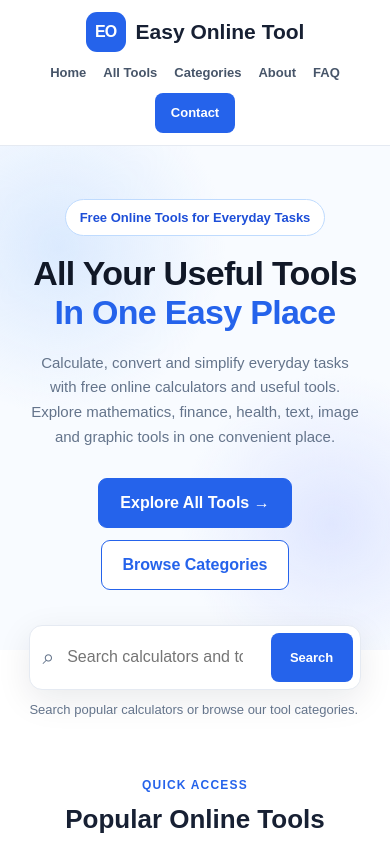
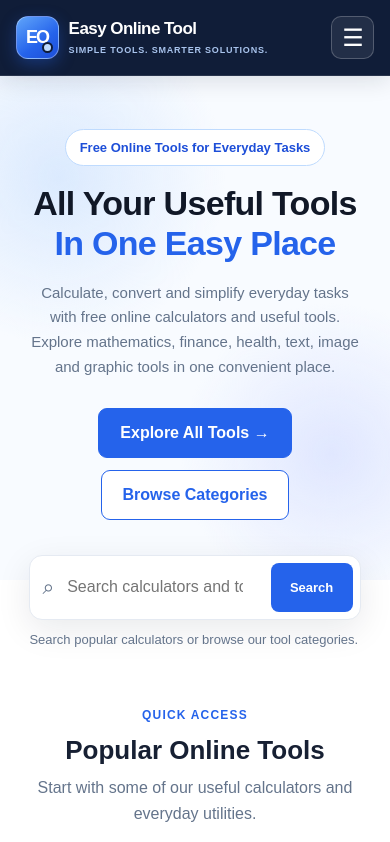
Before and after one commit to EasyOnlineTools/my-tools, a plain HTML site: page index.html in a window 390 px wide. Shown: the top 842 px of the page. Drawn offline with Linux system fonts and the light colour scheme.

Commit message:
Update index.html

```diff
--- a/index.html
+++ b/index.html
@@ -12,7 +12,7 @@
     <title>Easy Online Tool – Free Online Calculators, Text, Image & Graphic Tools</title>
     <meta name="description" content="Use free online calculators, text tools, image tools and graphic utilities for everyday tasks. Explore simple browser-based tools at Easy Online Tool.">
     <meta name="robots" content="index, follow">
-    <meta name="theme-color" content="#ffffff">
+    <meta name="theme-color" content="#101d38">
 
     <link rel="canonical" href="https://easyonlinetools.online/">
 
@@ -54,6 +54,7 @@
             --background: #f8fafc;
             --white: #ffffff;
             --radius: 14px;
+            --header-bg: #101d38;
         }
 
         * {
@@ -62,7 +63,7 @@
 
         html {
             scroll-behavior: smooth;
-            scroll-padding-top: 90px;
+            scroll-padding-top: 100px;
         }
 
         body {
@@ -94,18 +95,19 @@
             margin: 0 auto;
         }
 
-        /* HEADER */
+        /* PREMIUM HEADER */
 
         header {
             position: sticky;
             top: 0;
             z-index: 1000;
-            background: rgba(255,255,255,.97);
-            border-bottom: 1px solid var(--border);
+            background: var(--header-bg);
+            border-bottom: 1px solid rgba(255,255,255,.10);
+            box-shadow: 0 5px 22px rgba(15,23,42,.12);
         }
 
         .header-inner {
-            min-height: 72px;
+            min-height: 82px;
             display: flex;
             align-items: center;
             justify-content: space-between;
@@ -113,56 +115,137 @@
         }
 
         .logo {
-            display: flex;
+            display: inline-flex;
             align-items: center;
-            gap: 10px;
-            color: var(--text);
+            gap: 13px;
+            color: white;
             text-decoration: none;
-            font-size: 21px;
-            font-weight: 800;
-            white-space: nowrap;
+            min-width: 0;
         }
 
         .logo-mark {
+            position: relative;
             display: flex;
             align-items: center;
             justify-content: center;
-            width: 40px;
-            height: 40px;
-            border-radius: 11px;
-            background: var(--primary);
+            flex: 0 0 49px;
+            width: 49px;
+            height: 49px;
+            border: 1px solid rgba(255,255,255,.35);
+            border-radius: 14px;
+            background: linear-gradient(145deg, #60a5fa, #2563eb 60%, #1d4ed8);
             color: white;
-            font-size: 16px;
-            letter-spacing: -1px;
+            font-size: 20px;
+            font-weight: 900;
+            letter-spacing: -1.8px;
+            box-shadow: 0 5px 16px rgba(37,99,235,.35);
+        }
+
+        .logo-mark::after {
+            content: "";
+            position: absolute;
+            right: 5px;
+            bottom: 5px;
+            width: 7px;
+            height: 7px;
+            border: 2px solid #101d38;
+            border-radius: 50%;
+            background: #bfdbfe;
+        }
+
+        .logo-copy {
+            display: flex;
+            flex-direction: column;
+            min-width: 0;
+            line-height: 1.2;
+        }
+
+        .logo-title {
+            color: #ffffff;
+            font-size: 21px;
+            font-weight: 800;
+            letter-spacing: -.55px;
+            white-space: nowrap;
+        }
+
+        .logo-tagline {
+            margin-top: 5px;
+            color: #a9c4ed;
+            font-size: 11px;
+            font-weight: 600;
+            letter-spacing: 1.05px;
+            text-transform: uppercase;
+            white-space: nowrap;
+        }
+
+        .header-right {
+            display: flex;
+            align-items: center;
+            gap: 22px;
         }
 
         nav {
             display: flex;
             align-items: center;
-            gap: 25px;
+            gap: 24px;
         }
 
         nav a {
-            color: #475569;
+            position: relative;
+            color: #d7e2f2;
             font-size: 14px;
             font-weight: 700;
             text-decoration: none;
-        }
-
-        nav a:hover {
-            color: var(--primary);
+            transition: color .2s ease;
+        }
+
+        nav a:not(.nav-button)::after {
+            content: "";
+            position: absolute;
+            left: 0;
+            bottom: -8px;
+            width: 0;
+            height: 2px;
+            border-radius: 2px;
+            background: #60a5fa;
+            transition: width .2s ease;
+        }
+
+        nav a:not(.nav-button):hover {
+            color: white;
+        }
+
+        nav a:not(.nav-button):hover::after {
+            width: 100%;
         }
 
         .nav-button {
-            padding: 9px 16px;
-            border-radius: 8px;
-            background: var(--primary);
+            padding: 10px 17px;
+            border: 1px solid #60a5fa;
+            border-radius: 9px;
+            background: #2563eb;
             color: white;
+            box-shadow: 0 4px 12px rgba(37,99,235,.22);
         }
 
         .nav-button:hover {
-            background: var(--primary-dark);
+            border-color: #93c5fd;
+            background: #1d4ed8;
             color: white;
+        }
+
+        .menu-toggle {
+            display: none;
+            align-items: center;
+            justify-content: center;
+            width: 43px;
+            height: 43px;
+            border: 1px solid rgba(255,255,255,.22);
+            border-radius: 10px;
+            background: rgba(255,255,255,.08);
+            color: white;
+            font-size: 24px;
+            cursor: pointer;
         }
 
         /* HERO */
@@ -776,24 +859,91 @@
             .footer-grid {
                 grid-template-columns: repeat(2, minmax(0, 1fr));
             }
+
+            .header-inner {
+                gap: 15px;
+            }
+
+            nav {
+                gap: 15px;
+            }
+
+            nav a {
+                font-size: 13px;
+            }
         }
 
         @media (max-width: 620px) {
             .header-inner {
+                min-height: 75px;
+                flex-direction: row;
+                justify-content: space-between;
+                gap: 10px;
+                padding: 10px 0;
+            }
+
+            .logo {
+                gap: 10px;
+            }
+
+            .logo-mark {
+                flex-basis: 43px;
+                width: 43px;
+                height: 43px;
+                border-radius: 12px;
+                font-size: 18px;
+            }
+
+            .logo-title {
+                font-size: 17px;
+            }
+
+            .logo-tagline {
+                font-size: 9px;
+                letter-spacing: .8px;
+            }
+
+            .menu-toggle {
+                display: inline-flex;
+            }
+
+            .header-right {
+                position: absolute;
+                top: 100%;
+                left: 0;
+                right: 0;
+                display: none;
+                padding: 12px 4%;
+                border-top: 1px solid rgba(255,255,255,.10);
+                background: #101d38;
+                box-shadow: 0 12px 18px rgba(15,23,42,.16);
+            }
+
+            .header-right.open {
+                display: block;
+            }
+
+            nav {
+                display: flex;
                 flex-direction: column;
-                justify-content: center;
-                gap: 10px;
-                padding: 12px 0;
-            }
-
-            nav {
-                justify-content: center;
-                flex-wrap: wrap;
-                gap: 10px 17px;
+                align-items: stretch;
+                gap: 0;
             }
 
             nav a {
-                font-size: 13px;
+                display: block;
+                padding: 12px 10px;
+                border-bottom: 1px solid rgba(255,255,255,.09);
+                font-size: 14px;
+            }
+
+            nav a:not(.nav-button)::after {
+                display: none;
+            }
+
+            .nav-button {
+                margin-top: 10px;
+                text-align: center;
             }
 
             .hero {
@@ -866,18 +1016,33 @@
     <div class="container header-inner">
 
         <a href="/" class="logo" aria-label="Easy Online Tool homepage">
-            <span class="logo-mark">EO</span>
-            <span>Easy Online Tool</span>
+            <span class="logo-mark" aria-hidden="true">EO</span>
+            <span class="logo-copy">
+                <span class="logo-title">Easy Online Tool</span>
+                <span class="logo-tagline">Simple Tools. Smarter Solutions.</span>
+            </span>
         </a>
 
-        <nav aria-label="Main navigation">
-            <a href="/">Home</a>
-            <a href="/tools.html">All Tools</a>
-            <a href="#categories">Categories</a>
-            <a href="#about">About</a>
-            <a href="#faq">FAQ</a>
-            <a href="/contact.html" class="nav-button">Contact</a>
-        </nav>
+        <button
+            class="menu-toggle"
+            id="menuToggle"
+            type="button"
+            aria-label="Open navigation menu"
+            aria-expanded="false"
+            aria-controls="headerNavigation">
+            ☰
+        </button>
+
+        <div class="header-right" id="headerNavigation">
+            <nav aria-label="Main navigation">
+                <a href="/">Home</a>
+                <a href="/tools.html">All Tools</a>
+                <a href="#categories">Categories</a>
+                <a href="#about">About</a>
+                <a href="#faq">FAQ</a>
+                <a href="/contact.html" class="nav-button">Contact Us</a>
+            </nav>
+        </div>
 
     </div>
 </header>
@@ -1453,6 +1618,55 @@
 
     </div>
 </footer>
+
+<!-- MOBILE NAVIGATION -->
+
+<script>
+(function () {
+    "use strict";
+
+    const menuButton = document.getElementById("menuToggle");
+    const navigation = document.getElementById("headerNavigation");
+
+    if (!menuButton || !navigation) {
+        return;
+    }
+
+    function closeMenu() {
+        navigation.classList.remove("open");
+        menuButton.setAttribute("aria-expanded", "false");
+        menuButton.setAttribute("aria-label", "Open navigation menu");
+        menuButton.textContent = "☰";
+    }
+
+    menuButton.addEventListener("click", function () {
+        const isOpen = navigation.classList.toggle("open");
+
+        menuButton.setAttribute("aria-expanded", String(isOpen));
+        menuButton.setAttribute(
+            "aria-label",
+            isOpen ? "Close navigation menu" : "Open navigation menu"
+        );
+        menuButton.textContent = isOpen ? "✕" : "☰";
+    });
+
+    navigation.querySelectorAll("a").forEach(function (link) {
+        link.addEventListener("click", closeMenu);
+    });
+
+    document.addEventListener("keydown", function (event) {
+        if (event.key === "Escape") {
+            closeMenu();
+        }
+    });
+
+    window.addEventListener("resize", function () {
+        if (window.innerWidth > 620) {
+            closeMenu();
+        }
+    });
+})();
+</script>
 
 <!-- HOMEPAGE SEARCH -->
 
```
